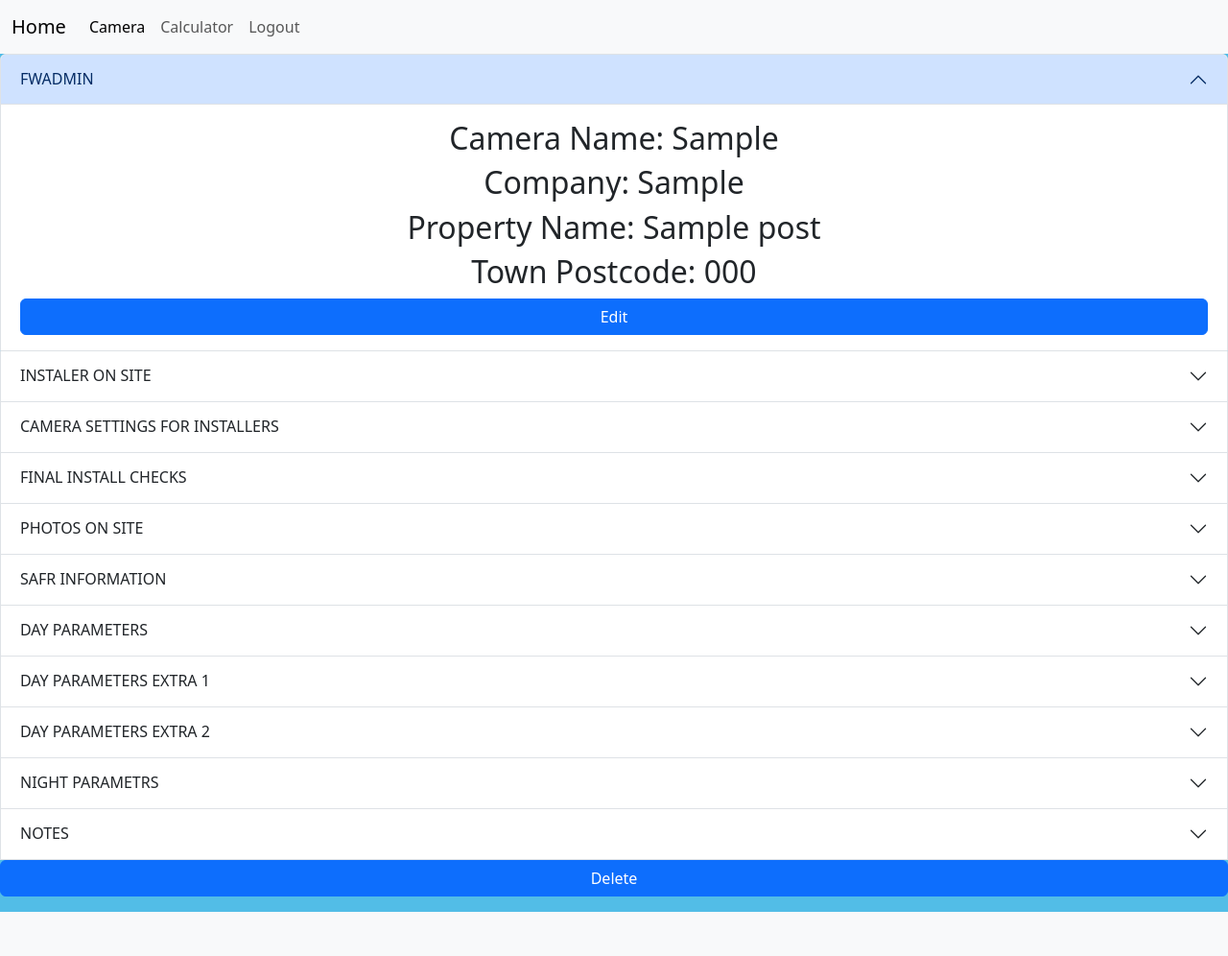
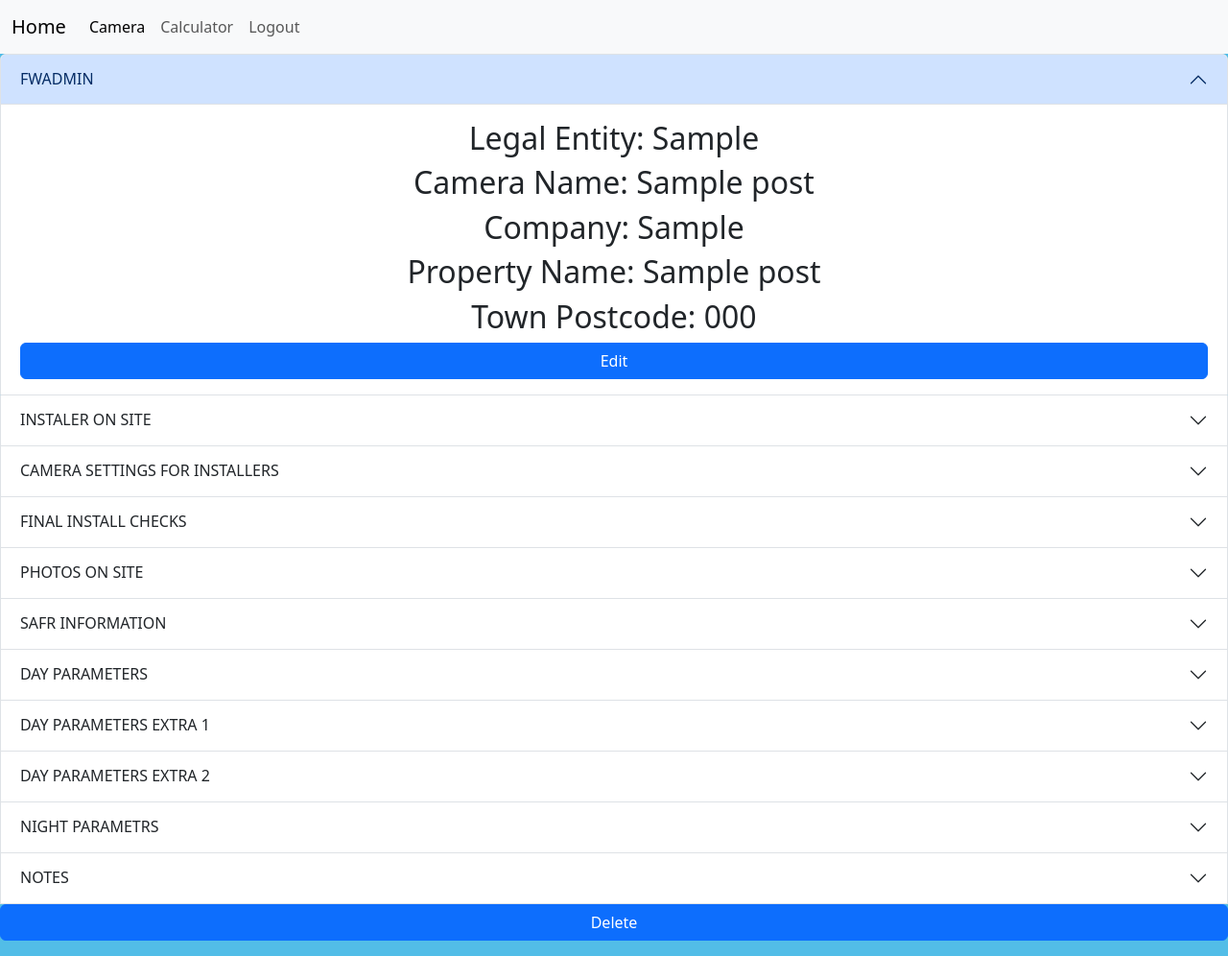
Before and after one commit to Vitass001/testsite, a Django app: a page that uses testsite/mainapp/templates/mainapp/post_detail.html in a window 1280 px wide. Shown: the whole page at 96% size. Before the commit the page ends 950 px from the top, so only its background shows below. Run offline with Django 3.2, Linux system fonts and the light colour scheme; a user stored in the database is signed in; tables that the repository leaves empty hold one stand-in row (values such as "Sample post").

Commit message:
My site123

```diff
--- a/testsite/mainapp/models.py
+++ b/testsite/mainapp/models.py
@@ -14,7 +14,7 @@ class Post(models.Model):
     #Create post
     Camera_Name = models.CharField(max_length=500, blank=True, null=True)
     Company = models.CharField(max_length=500, blank=True, null=True)
-    Legal_Entity = models.CharField(max_length=500,)
+    Legal_Entity = models.CharField(max_length=500, unique=True)
     Property_Name = models.CharField(max_length=500,blank=True, null=True )
     Town_Postcode = models.CharField(max_length=500,blank=True, null=True )
 
--- a/testsite/mainapp/templates/mainapp/home_page.html
+++ b/testsite/mainapp/templates/mainapp/home_page.html
@@ -43,4 +43,4 @@
 {##}
 {#</body>#}
 {#</html>#}
-{#<a href="{% url 'logout' %}">Logout</a>#}
+<a href="{% url 'logout' %}">Logout</a>
--- a/testsite/mainapp/templates/mainapp/post_detail.html
+++ b/testsite/mainapp/templates/mainapp/post_detail.html
@@ -94,7 +94,8 @@
     </h2>
     <div id="panelsStayOpen-collapseOne" class="accordion-collapse collapse show" aria-labelledby="panelsStayOpen-headingOne">
       <div class="accordion-body">
-          <h2>Camera Name: {{ post.Legal_Entity }}</h2>
+          <h2>Legal Entity: {{ post.Legal_Entity }}</h2>
+          <h2>Camera Name: {{ post.Camera_Name }}</h2>
           <h2>Company: {{ post.Company }}</h2>
           <h2>Property Name: {{ post.Property_Name }}</h2>
           <h2>Town  Postcode: {{ post.Town_Postcode }}</h2>
--- a/testsite/mainapp/urls.py
+++ b/testsite/mainapp/urls.py
@@ -1,4 +1,5 @@
 from django.urls import path, include
+from django.contrib.auth.views import LogoutView
 
 from . import views
 from .views import *
@@ -28,7 +29,7 @@ urlpatterns = [
     # path('<str:title>/delete1/', post_delete1, name='post_delete1'),
     # path('<str:title>/delete2/', post_delete2, name='post_delete2'),
     path('posts/search/', search, name='search'),
-
+    # path('logout/', LogoutView.as_view(), name='logout'),
     # path('list/', book_author_list, name='book_author_list'),
 
 
--- a/testsite/testsite/settings.py
+++ b/testsite/testsite/settings.py
@@ -23,7 +23,7 @@ BASE_DIR = Path(__file__).resolve().parent.parent
 SECRET_KEY = 'django-insecure-47dj6hi4h4i_pl_ba8!onszbzdv9#lm9-sm9-4z7e@96mpti8o'
 
 # SECURITY WARNING: don't run with debug turned on in production!
-DEBUG = True
+DEBUG = False
 
 ALLOWED_HOSTS = ['*']
 
@@ -38,6 +38,7 @@ INSTALLED_APPS = [
     'django.contrib.sessions',
     'django.contrib.messages',
     'django.contrib.staticfiles',
+
 ]
 
 MIDDLEWARE = [
@@ -128,3 +129,6 @@ DEFAULT_AUTO_FIELD = 'django.db.models.BigAutoField'
 
 MEDIA_ROOT = '/path/to/media/files/'
 MEDIA_URL = '/media/'
+
+
+FILE_UPLOAD_HANDLERS = ["django.core.files.uploadhandler.MemoryFileUploadHandler", "django.core.files.uploadhandler.TemporaryFileUploadHandler"]
--- a/testsite/testsite/urls.py
+++ b/testsite/testsite/urls.py
@@ -19,12 +19,12 @@ from mainapp.views import *
 from django.contrib.auth.views import LogoutView
 from django.conf import settings
 from django.conf.urls.static import static
-
+from django.contrib.auth import views as auth_views
 
 urlpatterns = [
     path('admin/', admin.site.urls),
     path('accounts/login/', login_view, name='login'),
     path('', include('mainapp.urls')),
-    path('logout/', LogoutView.as_view(), name='logout'),
-
+    # path('logout/', LogoutView.as_view(), name='logout'),
+    path('accounts/logout/',auth_views.LogoutView.as_view(), name='logout'),
 ]+ static(settings.MEDIA_URL, document_root=settings.MEDIA_ROOT)
```
